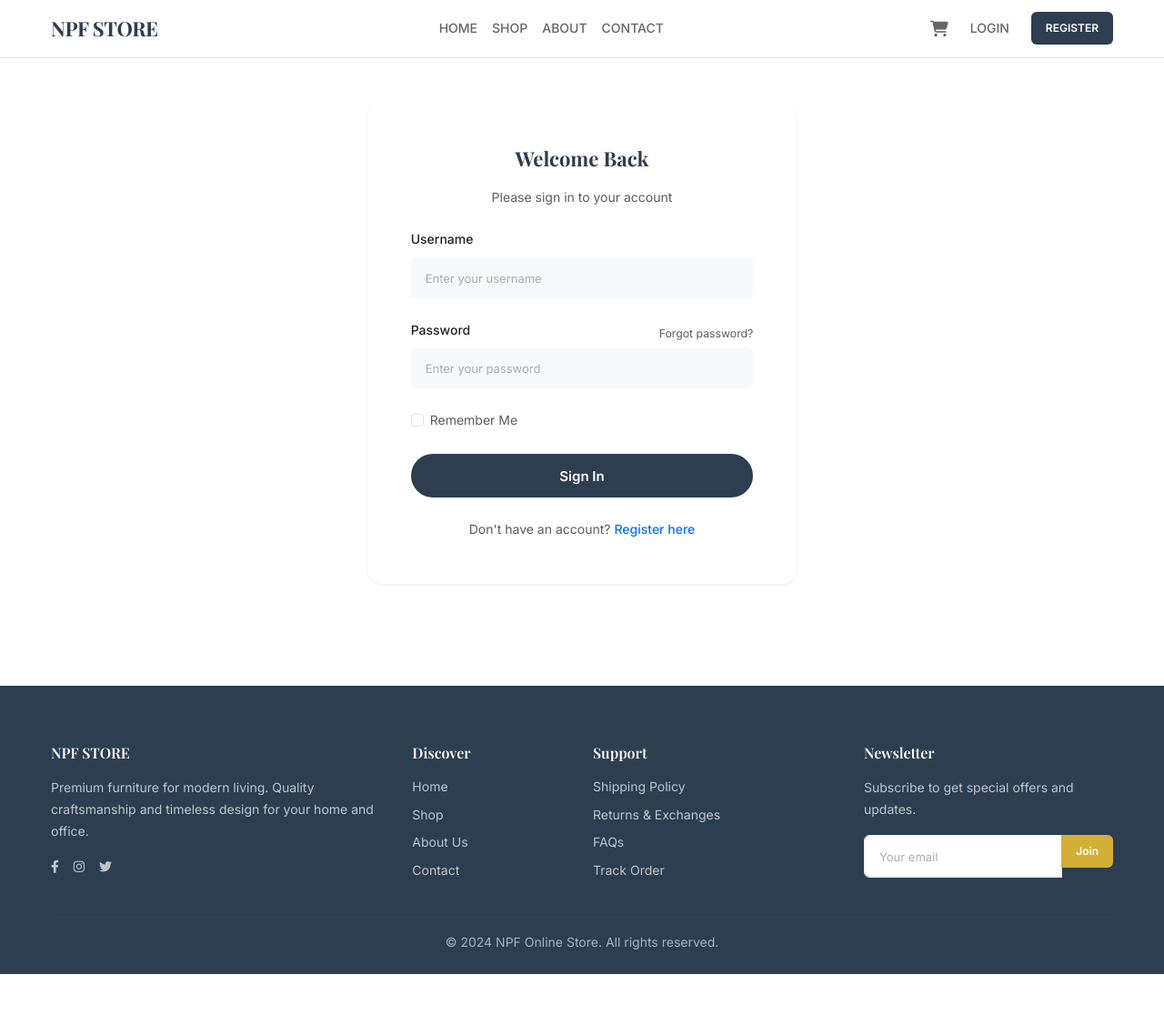
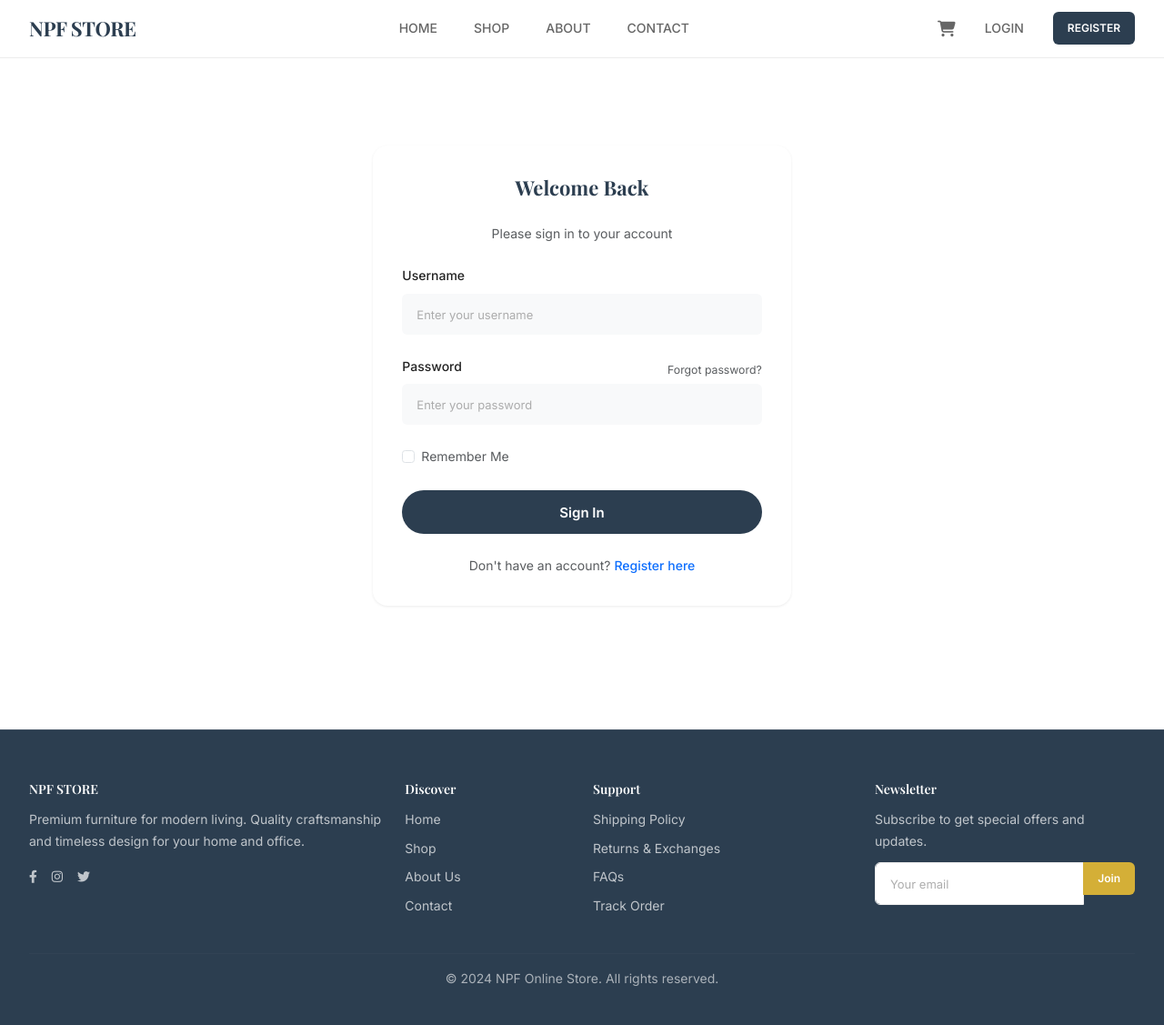
Before and after one commit to qureshi08/NPF-Online-Store, a Flask app: a page that uses app/templates/base.html in a window 1280 px wide. Shown: the whole page at 91% size. Before the commit the page ends 1071 px from the top, so only its background shows below. Run offline with Flask 3, Linux system fonts and the light colour scheme.

Commit message:
Add comprehensive spacing improvements: navbar, containers, headings, product detail, cart, footer, and mobile adjustments for better breathing room

```diff
--- a/app/static/css/style.css
+++ b/app/static/css/style.css
@@ -888,3 +888,285 @@ body {
         margin-top: 1rem;
     }
 }
+/* ===== COMPREHENSIVE SPACING IMPROVEMENTS ===== */
+
+/* Global Container Spacing */
+.container {
+    padding-left: 1rem !important;
+    padding-right: 1rem !important;
+}
+
+@media (min-width: 768px) {
+    .container {
+        padding-left: 1.5rem !important;
+        padding-right: 1.5rem !important;
+    }
+}
+
+@media (min-width: 1024px) {
+    .container {
+        padding-left: 2rem !important;
+        padding-right: 2rem !important;
+    }
+}
+
+/* Section Vertical Spacing */
+section {
+    margin-top: 2rem;
+    margin-bottom: 2rem;
+}
+
+@media (min-width: 768px) {
+    section {
+        margin-top: 3rem;
+        margin-bottom: 3rem;
+    }
+}
+
+/* Navbar Spacing Improvements */
+.navbar {
+    padding-top: 0.75rem !important;
+    padding-bottom: 0.75rem !important;
+}
+
+@media (max-width: 991.98px) {
+    .navbar {
+        padding-top: 0.5rem !important;
+        padding-bottom: 0.5rem !important;
+    }
+}
+
+.navbar .container {
+    max-width: 1400px;
+}
+
+.navbar-nav {
+    gap: 1.5rem !important;
+}
+
+@media (max-width: 991.98px) {
+    .navbar-nav {
+        gap: 0.75rem !important;
+    }
+}
+
+/* Heading Spacing */
+h1 {
+    margin-bottom: 1rem !important;
+}
+
+h2 {
+    margin-bottom: 1.25rem !important;
+}
+
+@media (min-width: 768px) {
+    h2 {
+        margin-bottom: 1.5rem !important;
+    }
+}
+
+h3, h4, h5, h6 {
+    margin-bottom: 0.75rem !important;
+}
+
+/* Paragraph Spacing */
+p {
+    margin-bottom: 0.75rem !important;
+}
+
+.lead {
+    margin-bottom: 1.5rem !important;
+}
+
+/* Product Detail Page Spacing */
+.product-detail-wrapper {
+    padding-top: 2.5rem;
+    padding-bottom: 3rem;
+}
+
+@media (min-width: 768px) {
+    .product-detail-wrapper {
+        padding-top: 3.5rem;
+        padding-bottom: 4rem;
+    }
+}
+
+.product-detail-wrapper .row {
+    row-gap: 2rem !important;
+}
+
+@media (min-width: 768px) {
+    .product-detail-wrapper .row {
+        row-gap: 3rem !important;
+    }
+}
+
+.product-detail-wrapper h1 {
+    margin-bottom: 0.5rem !important;
+}
+
+.product-detail-wrapper .price-tag {
+    margin-bottom: 0.75rem !important;
+}
+
+.product-detail-wrapper .lead {
+    margin-bottom: 1.5rem !important;
+}
+
+.product-detail-wrapper form {
+    margin-top: 1.5rem !important;
+}
+
+/* You May Also Like Section */
+.related-products {
+    margin-top: 3rem;
+    padding-top: 2rem;
+    border-top: 1px solid var(--border);
+}
+
+@media (min-width: 768px) {
+    .related-products {
+        margin-top: 4rem;
+    }
+}
+
+.related-products h3 {
+    margin-bottom: 1.5rem !important;
+}
+
+@media (min-width: 768px) {
+    .related-products h3 {
+        margin-bottom: 2rem !important;
+    }
+}
+
+/* Cart Page Spacing */
+.cart-wrapper {
+    padding-top: 2.5rem;
+    padding-bottom: 3rem;
+}
+
+@media (min-width: 768px) {
+    .cart-wrapper {
+        padding-top: 3.5rem;
+        padding-bottom: 4rem;
+    }
+}
+
+.cart-wrapper h2 {
+    margin-bottom: 1.5rem !important;
+}
+
+.cart-wrapper .table tbody tr {
+    border-bottom: 1px solid #e5e7eb;
+}
+
+.cart-wrapper .table td {
+    padding-top: 1rem !important;
+    padding-bottom: 1rem !important;
+}
+
+.cart-wrapper .table tfoot tr td {
+    padding-top: 1.5rem !important;
+}
+
+.cart-actions {
+    margin-top: 1.5rem;
+}
+
+/* Footer Spacing */
+footer {
+    margin-top: 3rem !important;
+    padding-top: 2.5rem !important;
+    padding-bottom: 2rem !important;
+    border-top: 1px solid rgba(255, 255, 255, 0.1);
+}
+
+@media (min-width: 768px) {
+    footer {
+        margin-top: 4rem !important;
+        padding-top: 3.5rem !important;
+        padding-bottom: 2.5rem !important;
+    }
+}
+
+footer .container {
+    max-width: 1400px;
+}
+
+footer h5 {
+    margin-bottom: 0.75rem !important;
+    font-size: 0.875rem !important;
+    font-weight: 600 !important;
+}
+
+footer a {
+    margin-bottom: 0.5rem !important;
+    line-height: 1.7 !important;
+}
+
+footer .row {
+    row-gap: 2rem !important;
+}
+
+@media (min-width: 768px) {
+    footer .row {
+        row-gap: 0 !important;
+    }
+}
+
+footer .input-group {
+    margin-top: 0.75rem !important;
+}
+
+/* Card Spacing */
+.card {
+    margin-bottom: 1.5rem !important;
+}
+
+.card-body {
+    padding: 1.5rem !important;
+}
+
+@media (min-width: 768px) {
+    .card-body {
+        padding: 2rem !important;
+    }
+}
+
+/* Grid Spacing */
+.row {
+    row-gap: 1.25rem !important;
+}
+
+@media (max-width: 767.98px) {
+    .row {
+        row-gap: 0.75rem !important;
+    }
+}
+
+/* Mobile Spacing Adjustments */
+@media (max-width: 767.98px) {
+    section {
+        padding-top: 2rem;
+        padding-bottom: 2rem;
+    }
+
+    h1 {
+        font-size: 1.75rem !important;
+    }
+
+    h2 {
+        font-size: 1.5rem !important;
+        margin-bottom: 1rem !important;
+    }
+
+    .card-body {
+        padding: 1rem !important;
+    }
+
+    footer {
+        padding-top: 2rem !important;
+        padding-bottom: 1.5rem !important;
+    }
+}
```
